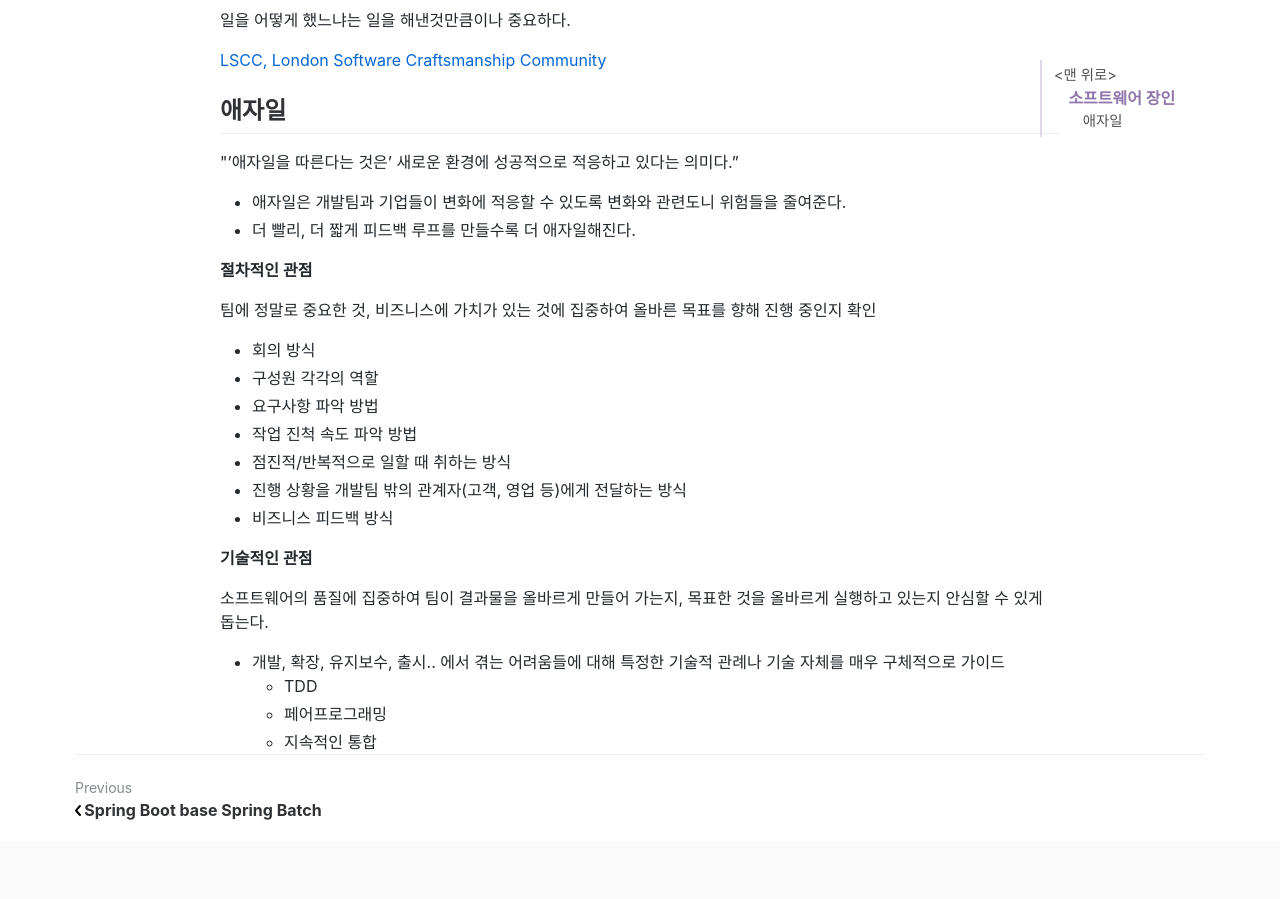
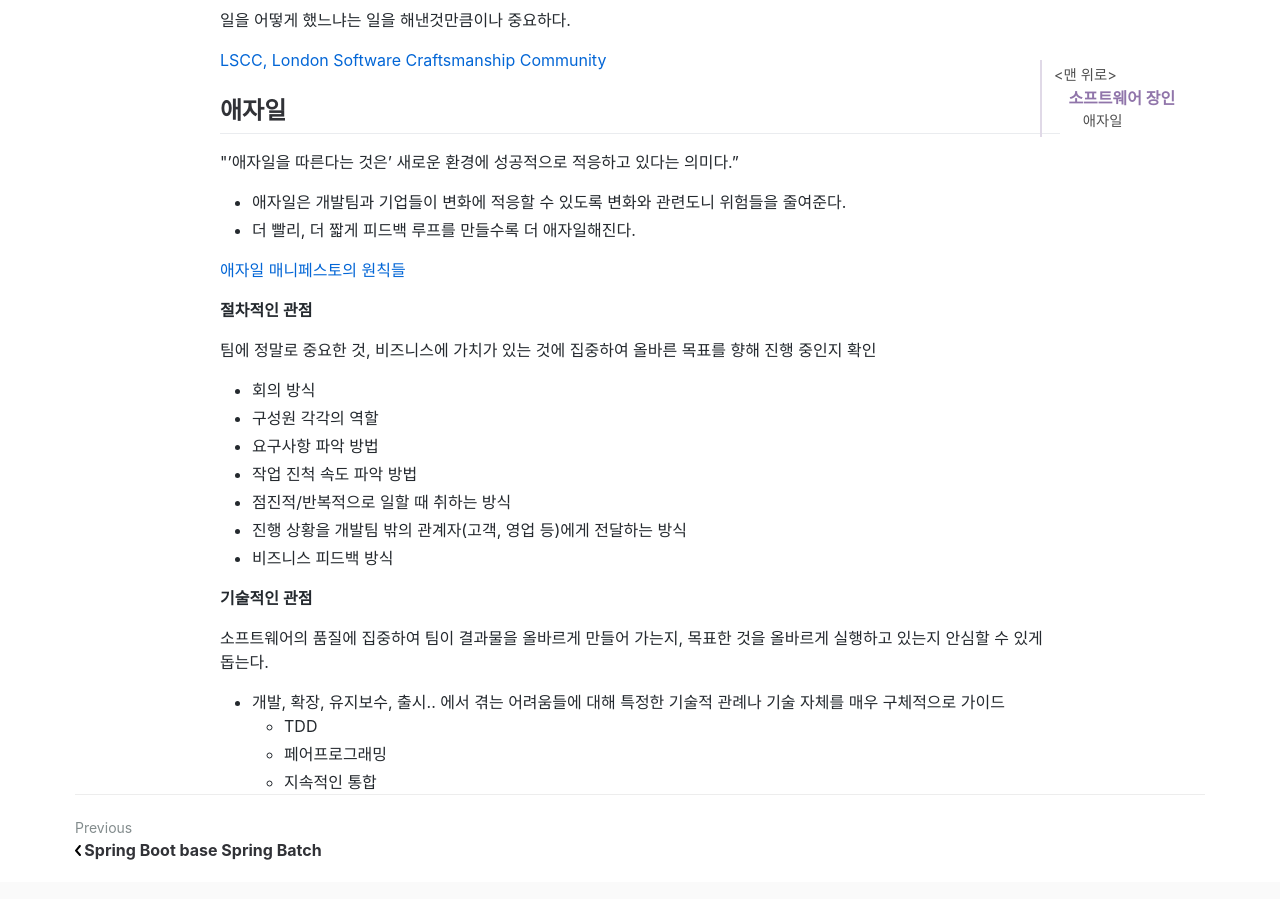
Before and after one commit to jihunparkme/jihunparkme.github.io, a Jekyll site: the page built from _posts/2023-02-01-a-software-master.md, in a window 1280 px wide and 900 px high, scrolled down 803 px. Built offline with Jekyll 4.4.1, drawn with Linux system fonts in a browser that asks for light colours; nearby versions of some CDN libraries; comment, search, counter and statistics services are not loaded.

Commit message:
[software-master] 애자일 매니페스토의 원칙들

```diff
--- a/_posts/2023-02-01-a-software-master.md
+++ b/_posts/2023-02-01-a-software-master.md
@@ -22,6 +22,8 @@ featured-img: a-software-master book
 - 애자일은 개발팀과 기업들이 변화에 적응할 수 있도록 변화와 관련도니 위험들을 줄여준다.
 - 더 빨리, 더 짧게 피드백 루프를 만들수록 더 애자일해진다.
 
+[애자일 매니페스토의 원칙들](https://medium.com/hgmin/agile-principles-%EC%95%A0%EC%9E%90%EC%9D%BC-12%EA%B0%80%EC%A7%80-%EC%9B%90%EC%B9%99-d3f386bd9839)
+
 **절차적인 관점**
 
 팀에 정말로 중요한 것, 비즈니스에 가치가 있는 것에 집중하여 올바른 목표를 향해 진행 중인지 확인
```
